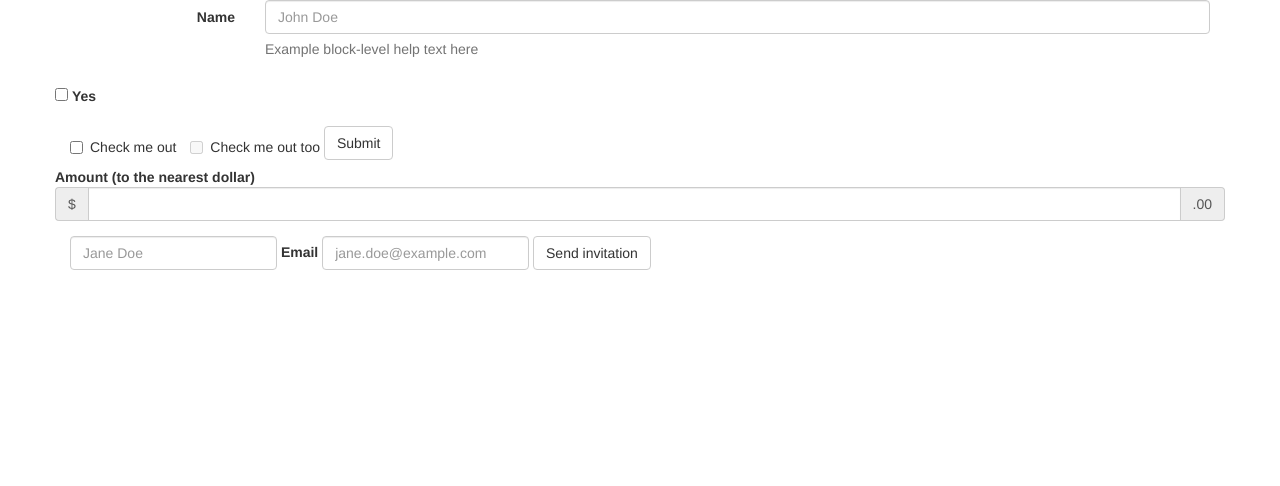
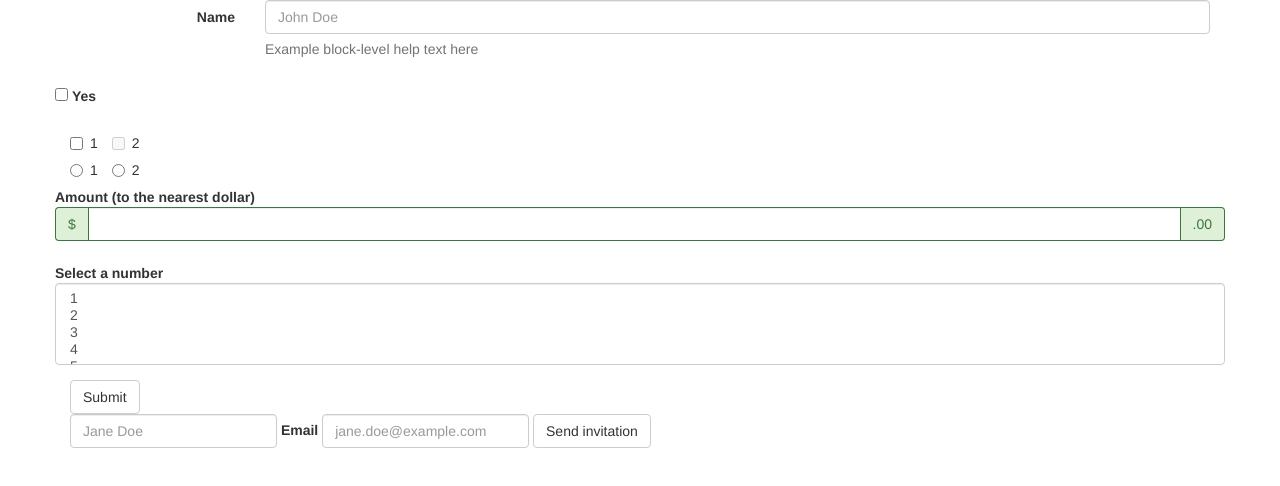
Before and after one commit to puranik3/hello-bootstrap, a website: page form.html in a window 1280 px wide. Drawn offline with nearby package versions, Linux system fonts and the light colour scheme.

Commit message:
Updated form tryout

```diff
--- a/form.html
+++ b/form.html
@@ -25,24 +25,50 @@
             </div>
             <!-- This renders fine -->
 
-            <label class="checkbox-inline">
-                <input type="checkbox"> Check me out
-            </label>
+            <div>
+                <label class="checkbox-inline">
+                    <input type="checkbox"> 1
+                </label>
 
-            <label class="checkbox-inline">
-                <input type="checkbox" disabled> Check me out too
-            </label>
+                <label class="checkbox-inline">
+                    <input type="checkbox" disabled> 2
+                </label>
+            </div>
 
-            <button type="submit" class="btn btn-default">Submit</button>
+            <div>
+                <label class="radio-inline">
+                    <input type="radio" name="inlineRadioOptions" id="inlineRadio1" value="option1"> 1
+                </label>
+
+                <label class="radio-inline">
+                    <input type="radio" name="inlineRadioOptions" id="inlineRadio2" value="option2"> 2
+                </label>
+            </div>
 
             <div class="form-group">
                 <label for="numAmount" class="control-label">Amount (to the nearest dollar)</label>
-                <div class="input-group">
+                <div class="input-group has-feedback has-success">
                     <span class="input-group-addon">$</span>
                     <input type="number" class="form-control" id="numAmount" name="amount" aria-label="Amount (to the nearest dollar)">
                     <span class="input-group-addon">.00</span>
+                    <!--
+                        <span class="glyphicon glyphicon-ok form-control-feedback" aria-hidden="true"></span>
+                    -->
                 </div>
             </div>
+
+            <div class="form-group">
+                <label for="selectNum" class="control-label">Select a number</label>
+                <select multiple class="form-control" id="selectNum">
+                    <option>1</option>
+                    <option>2</option>
+                    <option>3</option>
+                    <option>4</option>
+                    <option>5</option>
+                </select>
+            </div>
+
+            <button type="submit" class="btn btn-default">Submit</button>
         </form>
 
         <form class="form-inline container">
```
